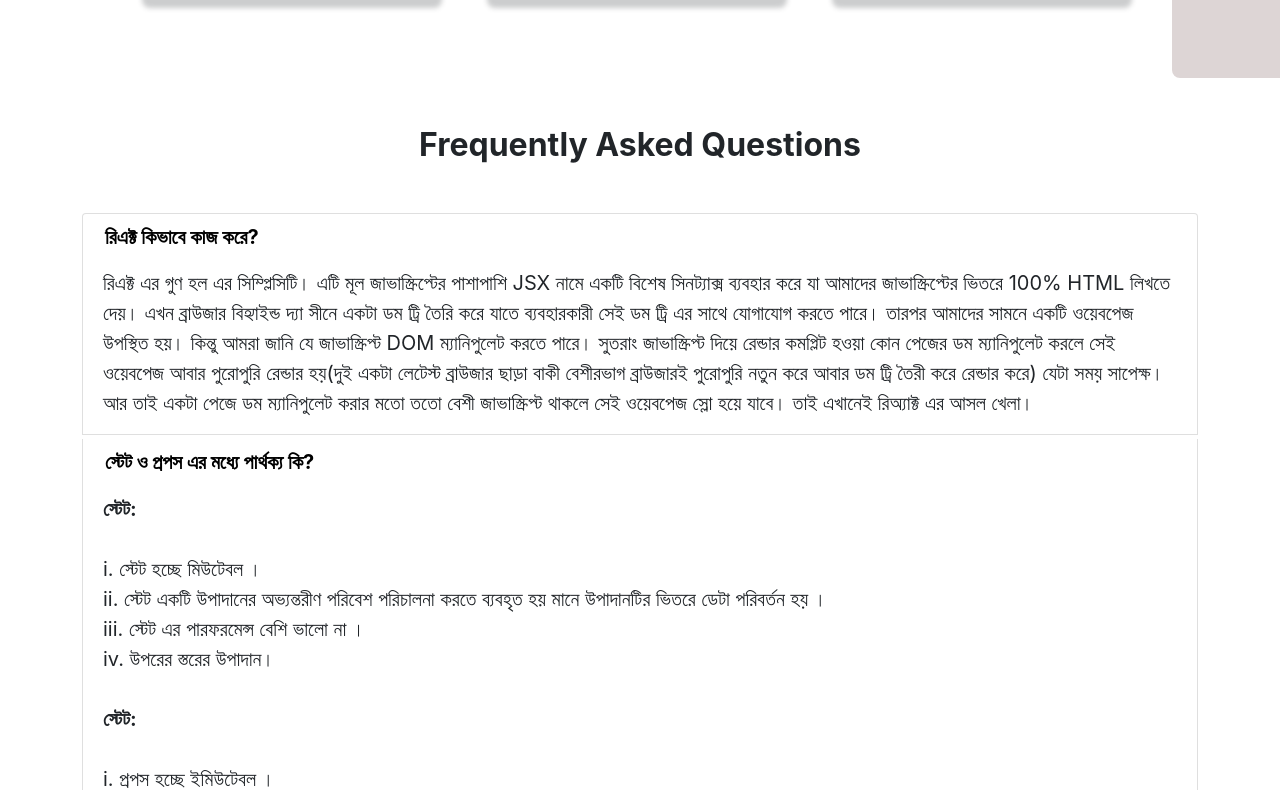
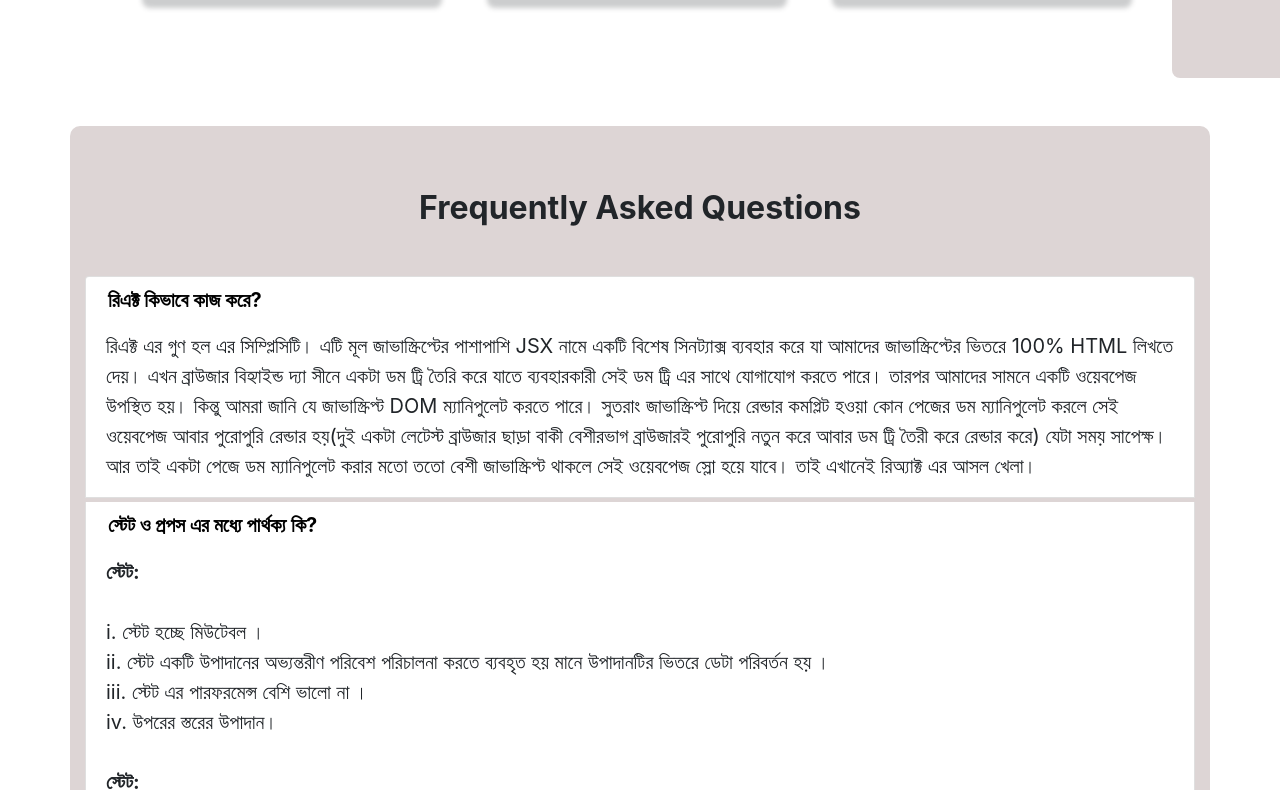
Before and after one commit to MehruzSaif/console-viewfinder, a React (Create React App) app: page / in a window 1280 px wide. Shown: the part 2450-3240 px from the top of the page. Built offline with nearby package versions, Linux system fonts and the light colour scheme.

Commit message:
questions part style added

```diff
--- a/src/component/Questions/Questions.css
+++ b/src/component/Questions/Questions.css
@@ -0,0 +1,5 @@
+.question {
+    background-color: rgb(221, 213, 213);
+    padding: 15px;
+    border-radius: 10px;
+}
--- a/src/component/Questions/Questions.js
+++ b/src/component/Questions/Questions.js
@@ -1,8 +1,9 @@
 import React from 'react';
+import './Questions.css';
 
 const Questions = () => {
     return (
-        <div className='container'>
+        <div className='container question my-5'>
             <h2 className="text-center fw-bold my-5 faq">Frequently Asked Questions</h2>
 
             <div id="accordionExample">
```
